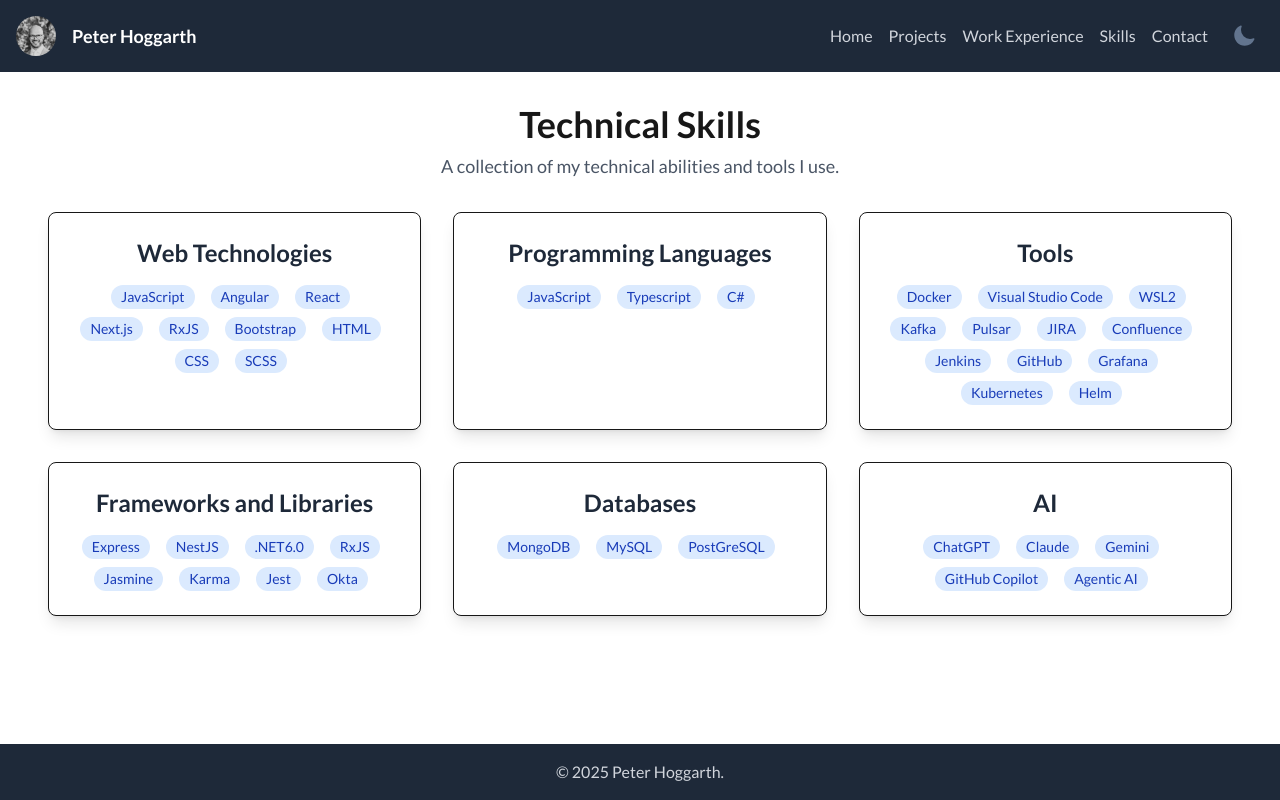
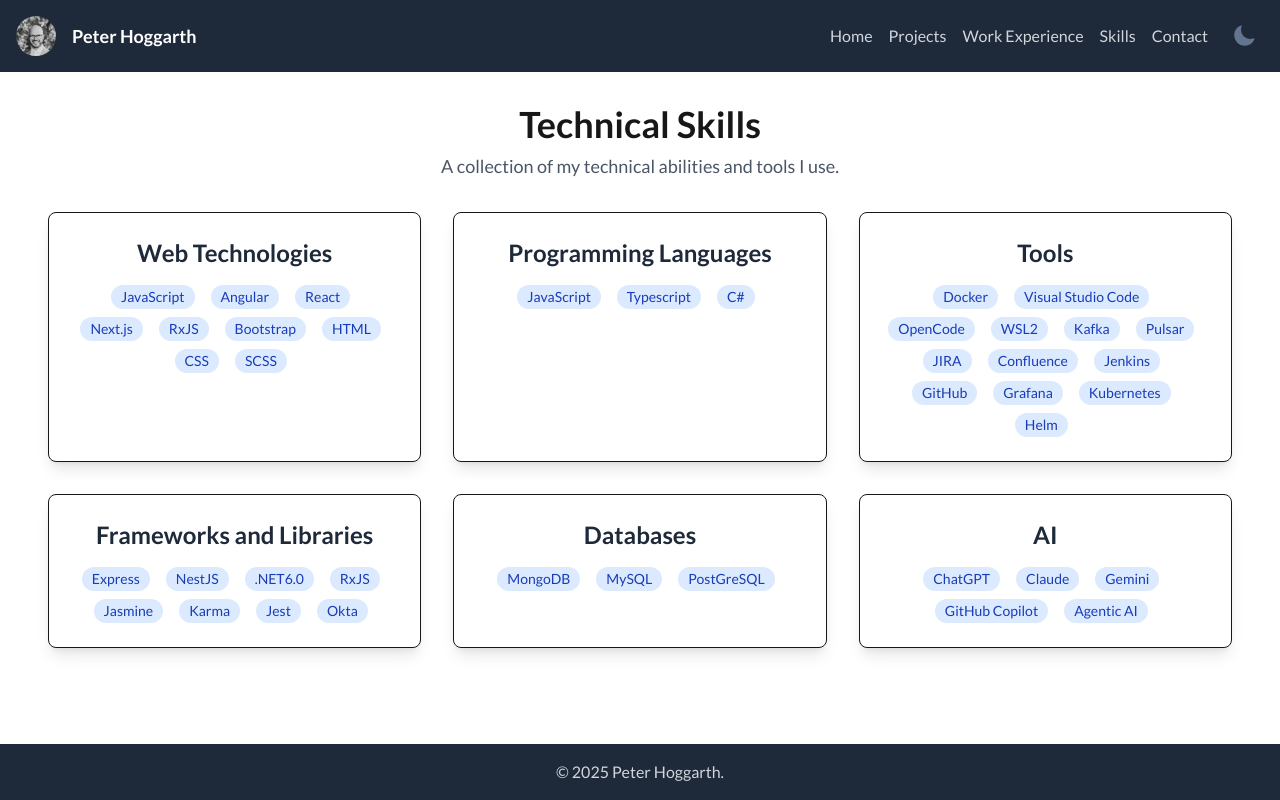
Before and after one commit to peterhogg/portfolio, a Next.js app: page /skills in a window 1280 px wide. Built offline with nearby package versions, Linux system fonts and the light colour scheme.

Commit message:
Adds open code to skills

```diff
--- a/src/app/skills/page.tsx
+++ b/src/app/skills/page.tsx
@@ -10,7 +10,17 @@
 const skillCategories = [
   {
     title: "Web Technologies",
-    skills: ["JavaScript", "Angular", "React", "Next.js", "RxJS", "Bootstrap", "HTML", "CSS", "SCSS"],
+    skills: [
+      "JavaScript",
+      "Angular",
+      "React",
+      "Next.js",
+      "RxJS",
+      "Bootstrap",
+      "HTML",
+      "CSS",
+      "SCSS",
+    ],
   },
   {
     title: "Programming Languages",
@@ -21,6 +31,7 @@
     skills: [
       "Docker",
       "Visual Studio Code",
+      "OpenCode",
       "WSL2",
       "Kafka",
       "Pulsar",
@@ -30,12 +41,21 @@
       "GitHub",
       "Grafana",
       "Kubernetes",
-      "Helm"
+      "Helm",
     ],
   },
   {
     title: "Frameworks and Libraries",
-    skills: ["Express", "NestJS", ".NET6.0", "RxJS", "Jasmine", "Karma", "Jest", "Okta"],
+    skills: [
+      "Express",
+      "NestJS",
+      ".NET6.0",
+      "RxJS",
+      "Jasmine",
+      "Karma",
+      "Jest",
+      "Okta",
+    ],
   },
   {
     title: "Databases",
@@ -52,8 +72,12 @@
     <div className="container mx-auto mt-8 px-4">
       <AnimatedSection>
         <section id="skills" className="my-8">
-          <h2 className="text-4xl font-bold mb-2 text-center">Technical Skills</h2>
-          <p className="text-lg text-center text-gray-600 mb-8">A collection of my technical abilities and tools I use.</p>
+          <h2 className="text-4xl font-bold mb-2 text-center">
+            Technical Skills
+          </h2>
+          <p className="text-lg text-center text-gray-600 mb-8">
+            A collection of my technical abilities and tools I use.
+          </p>
           <div className="grid grid-cols-1 md:grid-cols-2 lg:grid-cols-3 gap-8">
             {skillCategories.map((category, index) => (
               <SkillCategory key={index} {...category} />
```
